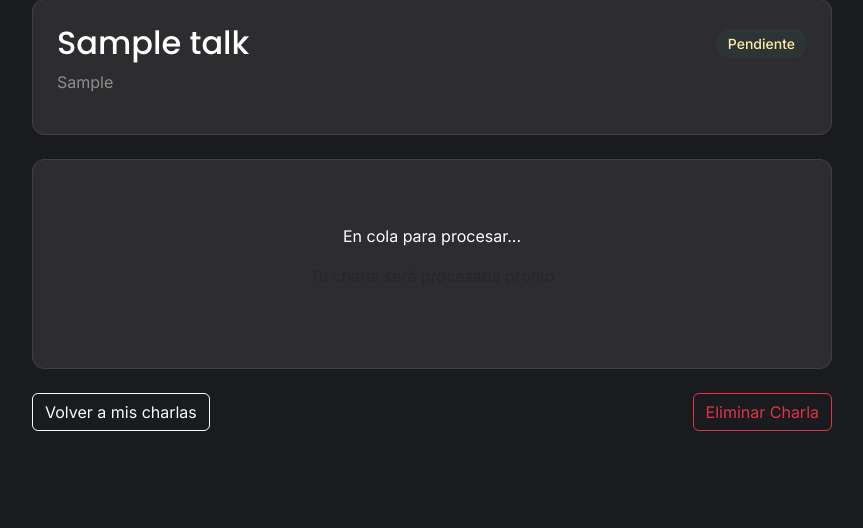
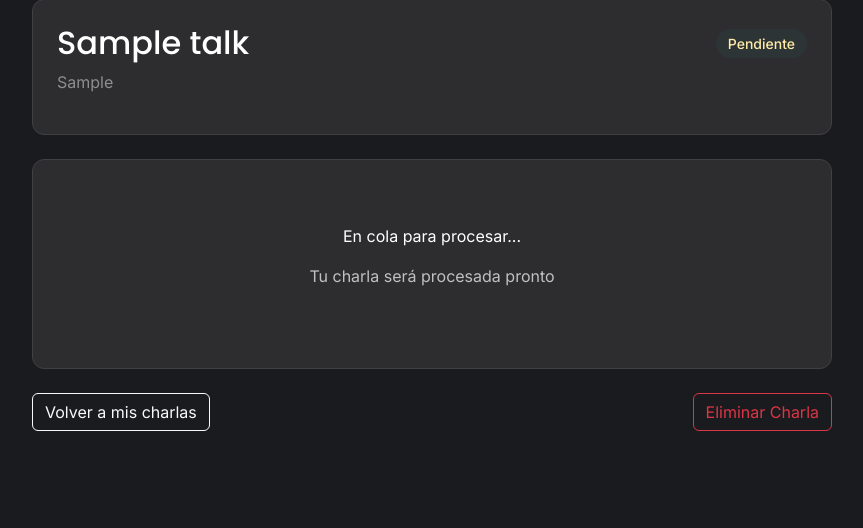
Before and after one commit to Jaolmos/charlamente-django, a Django app: page /talks/1/ in a window 1280 px wide. Shown: the part 99-627 px from the top of the page, without its empty margins (208-1071 px from the left). Run offline with Django 5.2, Linux system fonts and the light colour scheme; a user stored in the database is signed in; tables that the repository leaves empty hold one stand-in row (values such as "Sample post"); parts of the project's set-up code (start-up, migrations or seed data) failed here and were passed over.

Commit message:
style: mejorar visibilidad de estados de procesamiento

```diff
--- a/static/css/style.css
+++ b/static/css/style.css
@@ -606,3 +606,12 @@ h1, h2, h3, h4, h5, h6 {
     align-items: center;
     justify-content: center;
 }
+
+/* Ajuste de visibilidad para estados de procesamiento */
+.processing-state p, .pending-state p {
+    color: #ffffff;  /* Texto principal en blanco puro */
+}
+
+.processing-state .text-muted, .pending-state .text-muted {
+    color: rgba(255, 255, 255, 0.7) !important;  /* Texto secundario más visible */
+}
```
